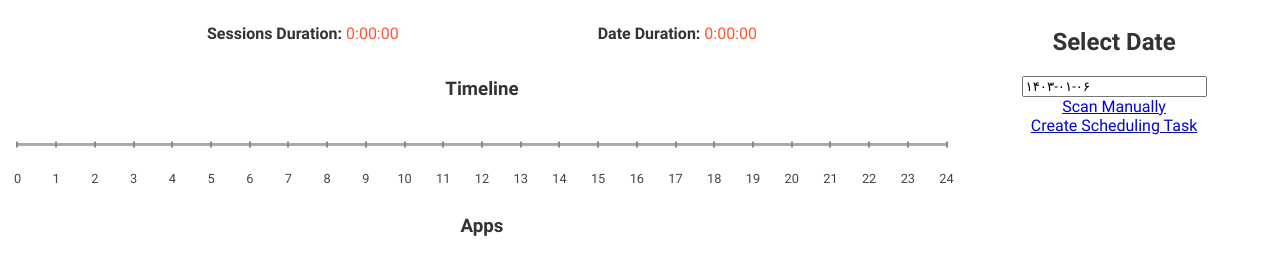
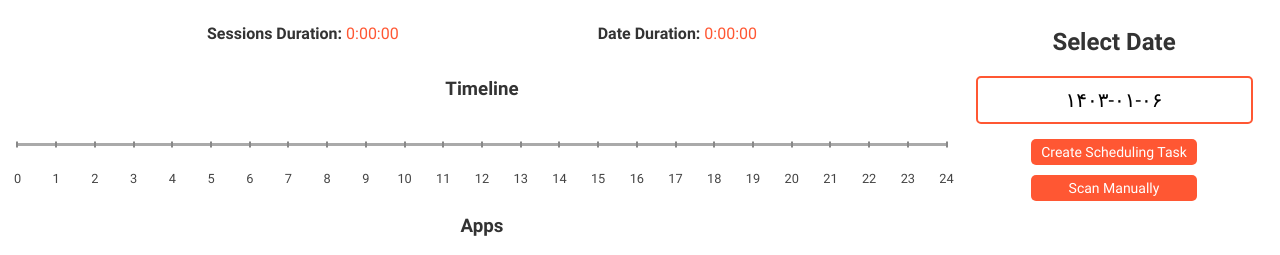
Before and after one commit to MHD-MMfire/MMTime, a Flask app: template templates/dashboard.html in a window 1280 px wide. Shown: the top 255 px of the page. Run offline with Flask 3, Linux system fonts and the light colour scheme; the template is opened without the code that fills it, so the values that code supplies are empty.

Commit message:
right panel UI completed

```diff
--- a/app.py
+++ b/app.py
@@ -22,7 +22,8 @@ def scan():
 @app.route('/scheduler')
 def set_scheduler():
     # todo: create task in task scheduler
-    return render_template('job.html', message="Task successfully created in Windows Task Scheduler. You can close this page.")
+    return render_template('job.html',
+                           message="Task successfully created in Windows Task Scheduler. You can close this page.")
 
 @app.route('/date', methods=['GET'])
 def select_date():
--- a/session.py
+++ b/session.py
@@ -30,7 +30,8 @@ class Session:
         }
 
     def duration(self):
-        return datetime.strptime(self.end_time, "%Y-%m-%d %H:%M:%S") - datetime.strptime(self.start_time, "%Y-%m-%d %H:%M:%S")
+        return datetime.strptime(self.end_time, "%Y-%m-%d %H:%M:%S") - datetime.strptime(self.start_time,
+                                                                                         "%Y-%m-%d %H:%M:%S")
 
     # returns duration that is in the given date
     def date_duration(self, date):
--- a/static/css/app.css
+++ b/static/css/app.css
@@ -186,3 +186,43 @@
     transform: scale(1.02);
     transition: transform 0.2s ease-in-out;
 }
+
+/*----------------------------Right Panel------------------------------*/
+
+/* Style for input field */
+.input-wrapper input[type="text"] {
+    width: 100%;
+    padding: 10px;
+    border: 2px solid var(--primary-color);
+    border-radius: 5px;
+    font-size: 20px;
+    outline: none;
+    text-align: center;
+}
+
+/* Style for buttons */
+.button-wrapper {
+    margin-top: 10px;
+    display: flex;
+    justify-content: center; /* Center the buttons horizontally */
+    flex-direction: column;
+}
+
+.button {
+    display: inline-block;
+    padding: 5px 10px;
+    background-color: var(--primary-color);
+    color: #fff;
+    text-decoration: none;
+    border: none;
+    margin: 5px;
+    border-radius: 5px;
+    font-size: 14px;
+    text-align: center;
+    cursor: pointer;
+    transition: background-color 0.3s ease;
+}
+
+.button:hover {
+    background-color: #E0492F; /* Darker shade of primary color on hover */
+}
--- a/templates/dashboard.html
+++ b/templates/dashboard.html
@@ -2,7 +2,7 @@
 
 {% block head %}
     <link rel="icon" href="{{ url_for('static', filename='favicon.ico') }}" type="image/x-icon">
-    <link rel="stylesheet" type="text/css" href="{{ url_for('static', filename='css/persian-datepicker.min.css')}}">
+    <link rel="stylesheet" type="text/css" href="{{ url_for('static', filename='css/persian-datepicker.min.css') }}">
     <link rel="stylesheet" type="text/css" href="{{ url_for('static', filename='css/app.css') }}">
 {% endblock %}
 
@@ -63,10 +63,15 @@
         <div class="right-panel">
             <!-- Solar Hijri Calendar -->
             <h2><label for="datepicker">Select Date</label></h2>
+            <div class="input-wrapper">
                 <input type="text" id="datepicker" placeholder="Select Date" readonly>
-            <a href="/scan">Scan Manually</a>
-            <a href="/scheduler">Create Scheduling Task</a>
             </div>
+            <div class="button-wrapper">
+                <a href="/scheduler" class="button">Create Scheduling Task</a>
+                <a href="/scan" class="button">Scan Manually</a>
+            </div>
+        </div>
+
     </div>
     <!-- Include JavaScript scripts -->
     <script src="{{ url_for('static', filename='js/jquery-3.7.1.min.js') }}"></script>
```
Also changed, not shown: scanner.py (+11 -6 lines). Lines whose indentation alone changed are shown as unchanged.
